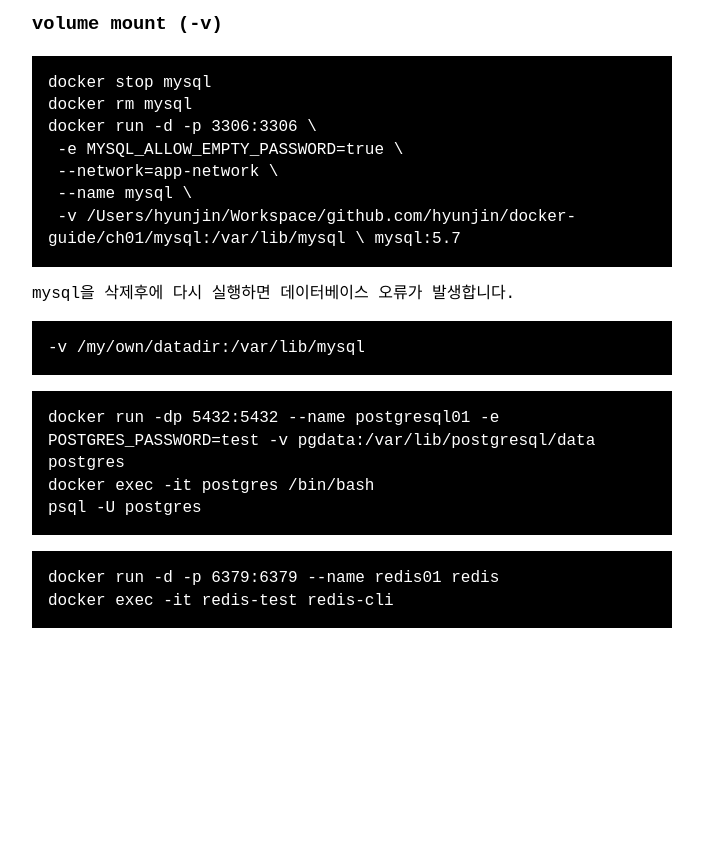
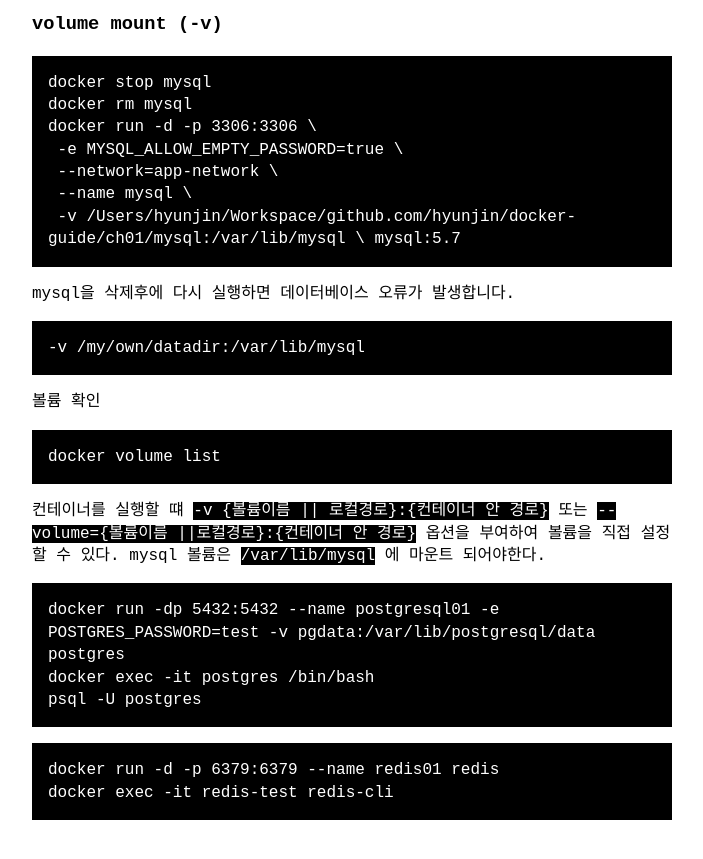
Before and after one commit to khjzzm/khjzzm.github.io, a Jekyll site: the page built from _posts/2022-10-12-Docker-basic-cmd.md, in a window 1280 px wide and 900 px high, scrolled down 6312 px. Shown: the top 859 px of the window, without its empty margins (288-991 px from the left). Built offline with Jekyll 4.4.1, drawn with Linux system fonts in a browser that asks for light colours; before the commit the page ends 7020 px from its top, so only the background shows below that.

Commit message:
mysql volume

```diff
--- a/_posts/2022-10-12-Docker-basic-cmd.md
+++ b/_posts/2022-10-12-Docker-basic-cmd.md
@@ -246,6 +246,14 @@ mysql을 삭제후에 다시 실행하면 데이터베이스 오류가 발생합
 -v /my/own/datadir:/var/lib/mysql
 ~~~
 
+볼륨 확인
+~~~
+docker volume list
+~~~
+
+컨테이너를 실행할 떄 `-v {볼륨이름 || 로컬경로}:{컨테이너 안 경로}` 또는 `--volume={볼륨이름 ||로컬경로}:{컨테이너 안 경로}` 옵션을 부여하여
+볼륨을 직접 설정 할 수 있다. mysql 볼륨은 `/var/lib/mysql` 에 마운트 되어야한다.
+
 ~~~
 docker run -dp 5432:5432 --name postgresql01 -e POSTGRES_PASSWORD=test -v pgdata:/var/lib/postgresql/data postgres
 docker exec -it postgres /bin/bash
```
